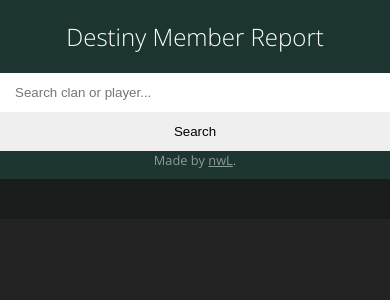
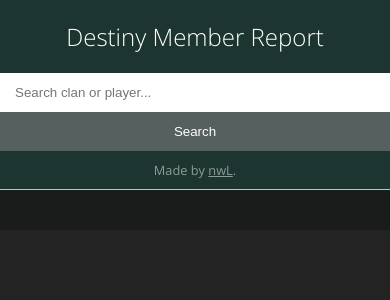
Before and after one commit to nwLSteam/member.report, a React (Create React App) app: page / in a window 390 px wide. Shown: the top 300 px of the page. Built offline with nearby package versions, Linux system fonts and the light colour scheme.

Commit message:
Made mobile look ok

```diff
--- a/public/index.html
+++ b/public/index.html
@@ -24,7 +24,7 @@
 	<!-- misc view options -->
 	<meta name="msapplication-TileColor" content="#2b5797">
 	<meta name="theme-color" content="#232323">
-	<meta name="viewport" content="width=device-width, initial-scale=1" />
+	<meta name="viewport" content="width=device-width, initial-scale=1, maximum-scale=1" />
 
 	<!-- technical meta tags -->
 	<meta property="og:url" content="https://member.report/" />
--- a/src/components/App.scss
+++ b/src/components/App.scss
@@ -41,10 +41,12 @@
 		min-height: 100vh;
 		width: 400px;
 		min-width: 350px;
+		border-right: 1px solid var(--md-sys-color-secondary);
 	}
 	@media screen and (max-width: 999px) {
 		min-width: 100vw;
 		width: 100vw;
+		border-bottom: 1px solid var(--md-sys-color-secondary);
 	}
 	background-color: var(--md-sys-color-on-secondary);
 
@@ -52,9 +54,11 @@
 	flex-direction: column;
 	align-items: center;
 
-	border-right: 1px solid var(--md-sys-color-secondary);
 	max-height: 100vh;
 	overflow-y: auto;
+	padding-bottom: 10px;
+
+	box-sizing: border-box;
 }
 
 main {
--- a/src/components/Credits.scss
+++ b/src/components/Credits.scss
@@ -1,6 +1,5 @@
 .credits {
 	margin-top: auto;
-	margin-bottom: 10px;
 	font-size: 0.8rem;
 	opacity: 0.5;
 
--- a/src/components/nav/ClanSearch.scss
+++ b/src/components/nav/ClanSearch.scss
@@ -1,5 +1,6 @@
 .Search {
 	width: 100%;
+	margin-bottom: 10px;
 
 	&__ {
 		&form {
@@ -15,10 +16,19 @@
 		&input, &submit {
 			padding: 12px 15px;
 			border: none;
+			border-radius: 0;
+			margin-bottom: 0;
 		}
 
 		&submit {
 			appearance: none;
+			background-color: #56605E;
+			color: white;
+			font-weight: normal;
+			margin-top: 0;
+			&:hover, &:active {
+				background-color: #888;
+			}
 		}
 
 		&hint {
```
